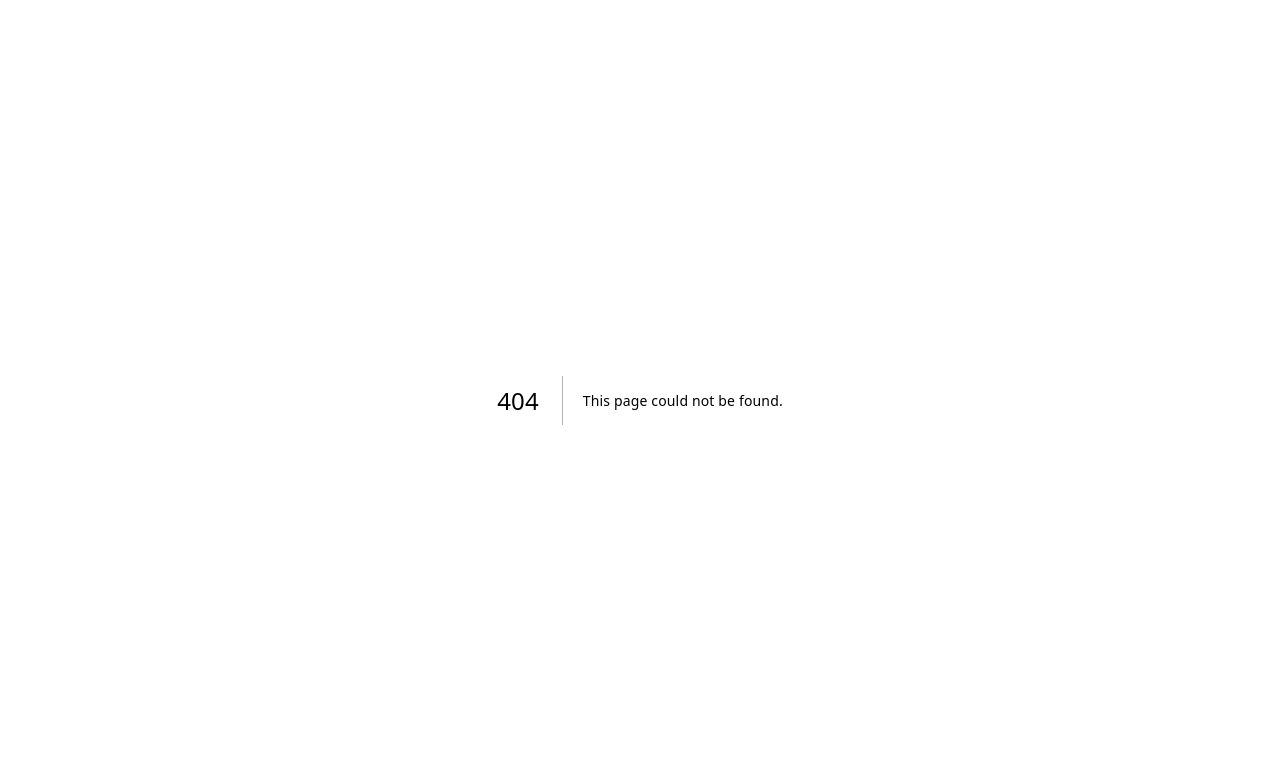
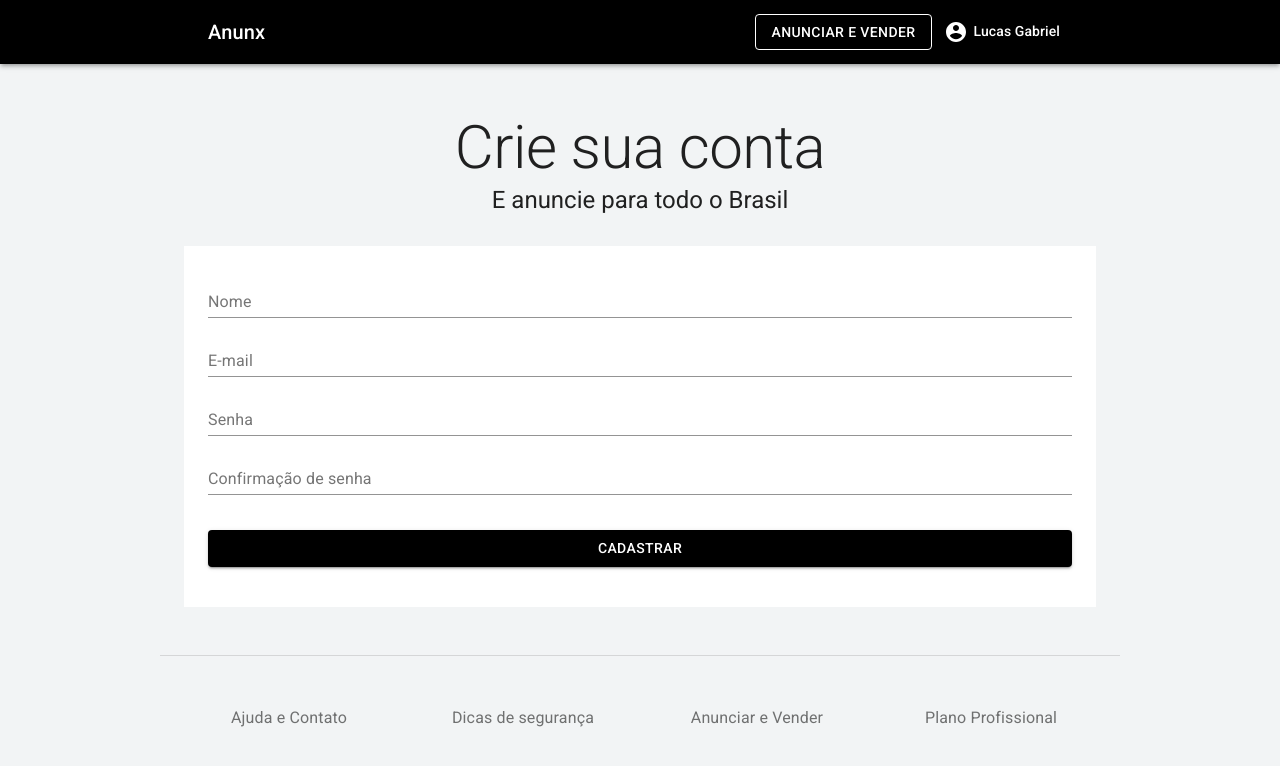
Before and after one commit to Lucas-Henschel/anunx, a Next.js app: page /auth/signup in a window 1280 px wide. Before the commit this address had no page. Shown: the top 766 px of the page. Built offline with nearby package versions, Linux system fonts and the light colour scheme.

Commit message:
Implementing signup page

```diff
--- /dev/null
+++ b/pages/auth/signup/formValues.js
@@ -0,0 +1,31 @@
+import * as yup from "yup";
+
+const initialValues = {
+  name: '',
+  email: '',
+  password: '',
+  passwordConf: '',
+}
+
+const validationSchema = yup.object().shape({
+  name: yup.string()
+    .required('Campo obrigatório'),
+
+  email: yup.string()
+    .email('Digite um e-mail válido')
+    .required('Campo obrigatório'),
+
+  password: yup.string()
+    .min(6, 'Mínimo de 6 caracteres')
+    .required('Campo obrigatório'),
+
+  passwordConf: yup.string()
+    .required('Campo obrigatório')
+    .oneOf([yup.ref('password'), null], 'As senhas precisam ser iguais')
+
+})
+
+export {
+  initialValues,
+  validationSchema,
+}
--- /dev/null
+++ b/pages/auth/signup/index.js
@@ -0,0 +1,131 @@
+import { Formik } from "formik";
+
+import {
+  Box,
+  Container,
+  Typography,
+  FormControl,
+  InputLabel,
+  Input,
+  FormHelperText,
+  Button,
+} from "@material-ui/core";
+
+import TemplateDefaulf from "../../../src/templates/Default";
+import useStyles from "./style";
+import { initialValues, validationSchema } from "./formValues";
+
+const Signup = () => {
+  const classes = useStyles();
+
+  return (
+    <TemplateDefaulf>
+      <Container maxWidth="sm" component="main" className={classes.container}>
+        <Typography component="h1" variant="h2" align="center" color="textPrimary">
+          Crie sua conta
+        </Typography>
+
+        <Typography component="h5" variant="h5" align="center" color="textPrimary">
+          E anuncie para todo o Brasil
+        </Typography>
+      </Container>
+
+      <Container maxWidth="md">
+        <Box className={classes.box}>
+          <Formik
+            initialValues={initialValues}
+            validationSchema={validationSchema}
+            onSubmit={(values) => {
+              console.log('ok, send ' + values);
+            }}
+          >
+            {
+              ({
+                touched,
+                values,
+                errors,
+                handleChange,
+                handleSubmit,
+              }) => {
+                return (
+                  <form onSubmit={handleSubmit}>
+                    <FormControl fullWidth error={errors.name && touched.name} className={classes.formControl}>
+                      <InputLabel className={classes.inputLabel}>
+                        Nome
+                      </InputLabel>
+                      <Input
+                        name="name"
+                        value={values.name}
+                        onChange={handleChange}
+                      />
+                      <FormHelperText>
+                        { errors.name && touched.name ? errors.name : null }
+                      </FormHelperText>
+                    </FormControl>
+
+                    <FormControl fullWidth error={errors.email && touched.email} className={classes.formControl}>
+                      <InputLabel>
+                        E-mail
+                      </InputLabel>
+                      <Input
+                        name="email"
+                        type="email"
+                        value={values.email}
+                        onChange={handleChange}
+                      />
+                      <FormHelperText>
+                        { errors.email && touched.email ? errors.email : null }
+                      </FormHelperText>
+                    </FormControl>
+
+                    <FormControl fullWidth error={errors.password && touched.password} className={classes.formControl}>
+                      <InputLabel>
+                        Senha
+                      </InputLabel>
+                      <Input
+                        name="password"
+                        type="password"
+                        value={values.password}
+                        onChange={handleChange}
+                      />
+                      <FormHelperText>
+                        { errors.password && touched.password ? errors.password : null }
+                      </FormHelperText>
+                    </FormControl>
+
+                    <FormControl fullWidth error={errors.passwordConf && touched.passwordConf} className={classes.formControl}>
+                      <InputLabel>
+                        Confirmação de senha
+                      </InputLabel>
+                      <Input
+                        name="passwordConf"
+                        type="password"
+                        value={values.passwordConf}
+                        onChange={handleChange}
+                      />
+                      <FormHelperText>
+                        { errors.passwordConf && touched.passwordConf ? errors.passwordConf : null }
+                      </FormHelperText>
+                    </FormControl>
+
+                    <Button
+                      type="submit"
+                      fullWidth
+                      variant="contained"
+                      color="primary"
+                      className={classes.submit}
+                    >
+                      Cadastrar
+                    </Button>
+                  </form>
+                )
+              }
+            }
+          </Formik>
+        </Box>
+      </Container>
+    </TemplateDefaulf>
+  )
+}
+
+export default Signup;
--- /dev/null
+++ b/pages/auth/signup/style.js
@@ -0,0 +1,22 @@
+import { makeStyles } from "@material-ui/core/styles";
+
+const useStyles = makeStyles((theme) => ({
+  container: {
+    marginBottom: 30,
+  },
+
+  box: {
+    backgroundColor: theme.palette.background.white,
+    padding: theme.spacing(3),
+  },
+
+  formControl: {
+    marginBottom: theme.spacing(1),
+  },
+
+  submit: {
+    margin: theme.spacing(3, 0, 2),
+  },
+}))
+
+export default useStyles;
```
